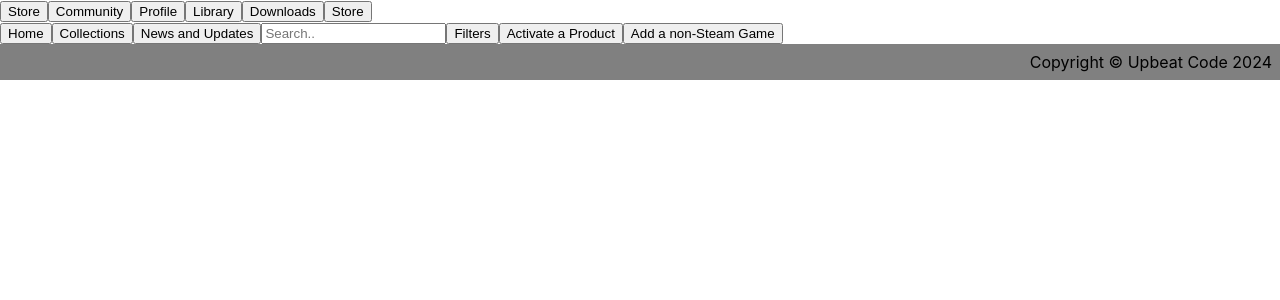
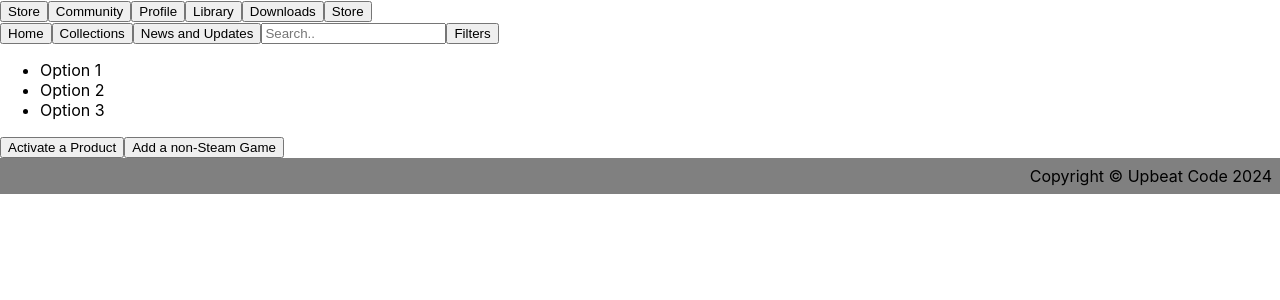
Before and after one commit to BorjonZapata/Steam_Redesign, a React (Create React App) app: page / in a window 1280 px wide. Both pictures are taken after a click on the button "Filters". Shown: the top 300 px of the page. Built offline with nearby package versions, Linux system fonts and the light colour scheme.

Commit message:
Agregados componentes flatantes, principalmente los filtors, falta hacer que funcionen bien sobre el fondo.

```diff
--- a/src/App.js
+++ b/src/App.js
@@ -4,6 +4,7 @@ import Header from './Components/Header';
 import './Styles.css';
 
 function App() {
+
   return (
     <div>
       <div>
--- /dev/null
+++ b/src/Components/DropDownBtn.jsx
@@ -0,0 +1,10 @@
+import '../Styles.css';
+function DropDownBtn(props) {
+    return (
+      <button className=".DropdownButton" onClick={props.onClick}>
+        {props.BtnText}
+      </button>
+    );
+  }
+
+  export default DropDownBtn;
--- a/src/Components/Header.jsx
+++ b/src/Components/Header.jsx
@@ -1,12 +1,23 @@
+import DropDownBtn from "./DropDownBtn";
+import LibraryFilters from "./LibraryFilters";
+import React, { useState } from 'react';
+
 function Header() {
+  const [isVisible, setIsVisible] = useState(false);
+
+  const toggleVisibility = () => {
+    setIsVisible(!isVisible);
+  };
+
     return (
       <header>
         <button>Home</button>
         <button>Collections</button>
         <button>News and Updates</button>
         <input type="text" placeholder="Search.."></input>
-        <button onclick="<>">Filters</button>
-        <button>Activate a Product</button>
+        <DropDownBtn BtnText="Filters" onClick={toggleVisibility} />
+        <LibraryFilters isVisible={isVisible} />
+        <button >Activate a Product</button>
         <button>Add a non-Steam Game</button>
       </header>
     );
--- /dev/null
+++ b/src/Components/LibraryFilters.jsx
@@ -0,0 +1,16 @@
+import '../Styles.css';
+function LibraryFilters(props) {
+    return (
+      <div className=".LibraryFiltersCss">
+        {props.isVisible ? (
+          <ul>
+            <li>Option 1</li>
+            <li>Option 2</li>
+            <li>Option 3</li>
+          </ul>
+        ) : null}
+      </div>
+    );
+  }
+
+  export default LibraryFilters;
--- a/src/Styles.css
+++ b/src/Styles.css
@@ -4,3 +4,12 @@ footer {
   margin-top: auto;
   padding: 8px;
 }
+
+.DropdownButton{
+  display:inline;
+  z-index: 1;
+}
+
+.LibraryFiltersCss{
+  z-index: 2;
+}
--- a/src/index.css
+++ b/src/index.css
@@ -6,8 +6,3 @@ body {
   -webkit-font-smoothing: antialiased;
   -moz-osx-font-smoothing: grayscale;
 }
-
-code {
-  font-family: source-code-pro, Menlo, Monaco, Consolas, 'Courier New',
-    monospace;
-}
```
Also changed, not shown: src/Components/GameList.jsx (deleted, +0 -9 lines), src/Components/Filters.jsx (deleted).
